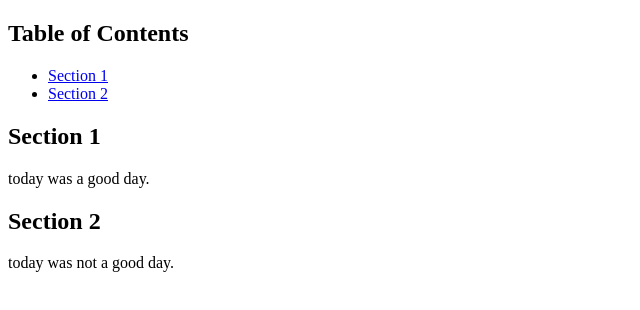
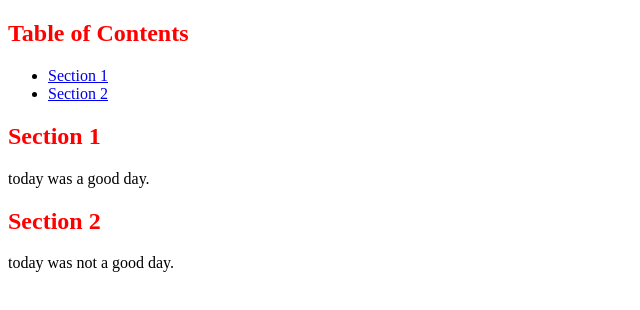
Before and after one commit to Freidth/Freidth.helloworld, a plain HTML site: page index.html in a window 1280 px wide. Shown: the whole page, without its empty margins (0-640 px from the left). Drawn offline with Linux system fonts and the light colour scheme.

Commit message:
changed index.html

```diff
--- a/index.html
+++ b/index.html
@@ -2,6 +2,11 @@
 <html>
     <head>
         <title>My Webpage</title>
+        <style>
+         h2 {
+           color: red;
+         }
+        </style>
     </head>
     <body>
         <h2>Table of Contents</h2>
```
